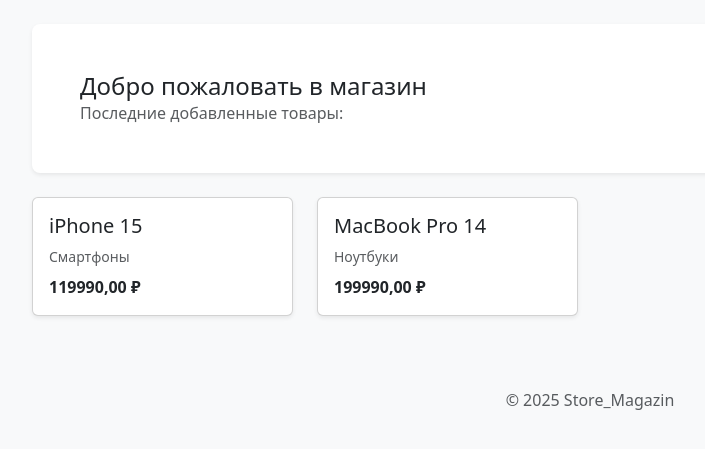
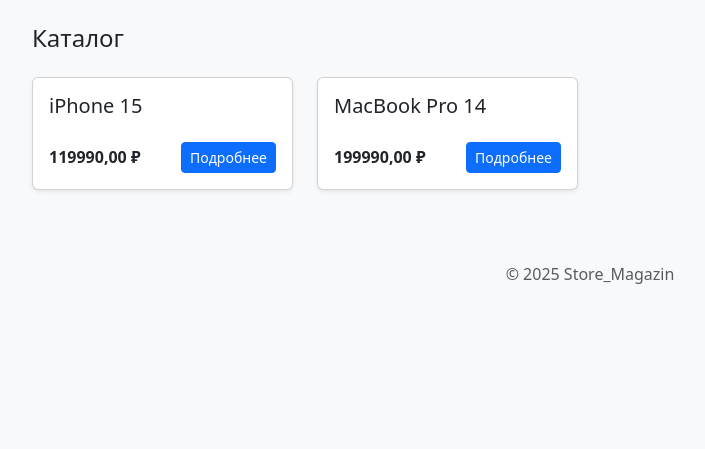
Before and after one commit to ArtemKabr/Store_Magazin, a Django app: page / in a window 1280 px wide. Shown: the part 56-505 px from the top of the page, without its empty margins (50-755 px from the left). Run offline with Django 5.2, Linux system fonts and the light colour scheme; data comes from the database, SQL or seed files in the repository.

Commit message:
Шаблоны и контроллеры: - главная страница: вывод товаров карточками (фото, цена, сокращённое описание, кнопка «одробнее») - добавлен контроллер product_detail_view и маршрут /product/<pk>/ - создан шаблон product_detail.html для детальной страницы товара

```diff
--- a/catalog/templates/catalog/home.html
+++ b/catalog/templates/catalog/home.html
@@ -1,30 +1,30 @@
 {% extends "catalog/base.html" %}
 {% block content %}
+<h1 class="h4 mb-4">Каталог</h1>
 
-<div class="p-5 bg-white rounded-3 shadow-sm mb-4">
-  <h1 class="h4 mb-0">Добро пожаловать в магазин</h1>
-  <p class="mb-0 text-muted">Последние добавленные товары:</p>
-</div>
-
-<div class="row g-4">
+{% if products %}
+  <div class="row row-cols-1 row-cols-md-2 row-cols-lg-4 g-4">
     {% for p in products %}
-    <div class="col-sm-6 col-md-4 col-lg-3">
+      <div class="col">
         <div class="card h-100 shadow-sm">
           {% if p.image %}
             <img src="{{ p.image.url }}" class="card-img-top" alt="{{ p.title }}">
           {% endif %}
-        <div class="card-body">
-          <h5 class="card-title mb-2">{{ p.title }}</h5>
-          <p class="text-muted small mb-2">{{ p.category.name }}</p>
-          <div class="fw-semibold">{{ p.price }} ₽</div>
+          <div class="card-body d-flex flex-column">
+            <h5 class="card-title">{{ p.title }}</h5>
+            <p class="card-text text-muted">
+              {{ p.short_description }}
+            </p>
+            <div class="mt-auto d-flex justify-content-between align-items-center">
+              <span class="fw-bold">{{ p.price }} ₽</span>
+              <a class="btn btn-sm btn-primary" href="{% url 'catalog:product' p.pk %}">Подробнее</a>
             </div>
           </div>
         </div>
-  {% empty %}
-    <div class="col-12">
-      <div class="alert alert-info">Товары пока не добавлены.</div>
       </div>
     {% endfor %}
   </div>
-
+{% else %}
+  <p>Товары пока не добавлены.</p>
+{% endif %}
 {% endblock %}
--- a/catalog/urls.py
+++ b/catalog/urls.py
@@ -8,4 +8,5 @@
     path("", views.home_view, name="home"),                    # /
     path("home/", views.home_view, name="home_alias"),         # /home/
     path("contacts/", views.contacts_view, name="contacts"),   # /contacts/
+path("product/<int:pk>/", views.product_detail_view, name="product"),  # /детальная страница товара/
 ]
--- a/catalog/views.py
+++ b/catalog/views.py
@@ -1,7 +1,7 @@
 # catalog/views.py
 """Контроллеры (views) для приложения catalog."""
 from django.http import HttpRequest, HttpResponse
-from django.shortcuts import render
+from django.shortcuts import render, get_object_or_404
 
 from .forms import ContactForm  # используется на /contacts/
 from .models import Product, ContactInfo  # добавили ContactInfo
@@ -35,6 +35,21 @@
     )
 
 
+def product_detail_view(request: HttpRequest, pk: int) -> HttpResponse:
+    """
+    Детальная страница товара.
+    """
+    product = get_object_or_404(Product.objects.select_related("category"), pk=pk)
+    return render(
+        request,
+        "catalog/product_detail.html",
+        {
+            "title": product.title,
+            "product": product,
+        },
+    )
+
+
 def contacts_view(request: HttpRequest) -> HttpResponse:
     success = False
     form = ContactForm(request.POST or None)
```
Also changed, not shown: catalog/templates/catalog/product_detail.html (added, +17 -0 lines). Lines whose indentation alone changed are shown as unchanged.
